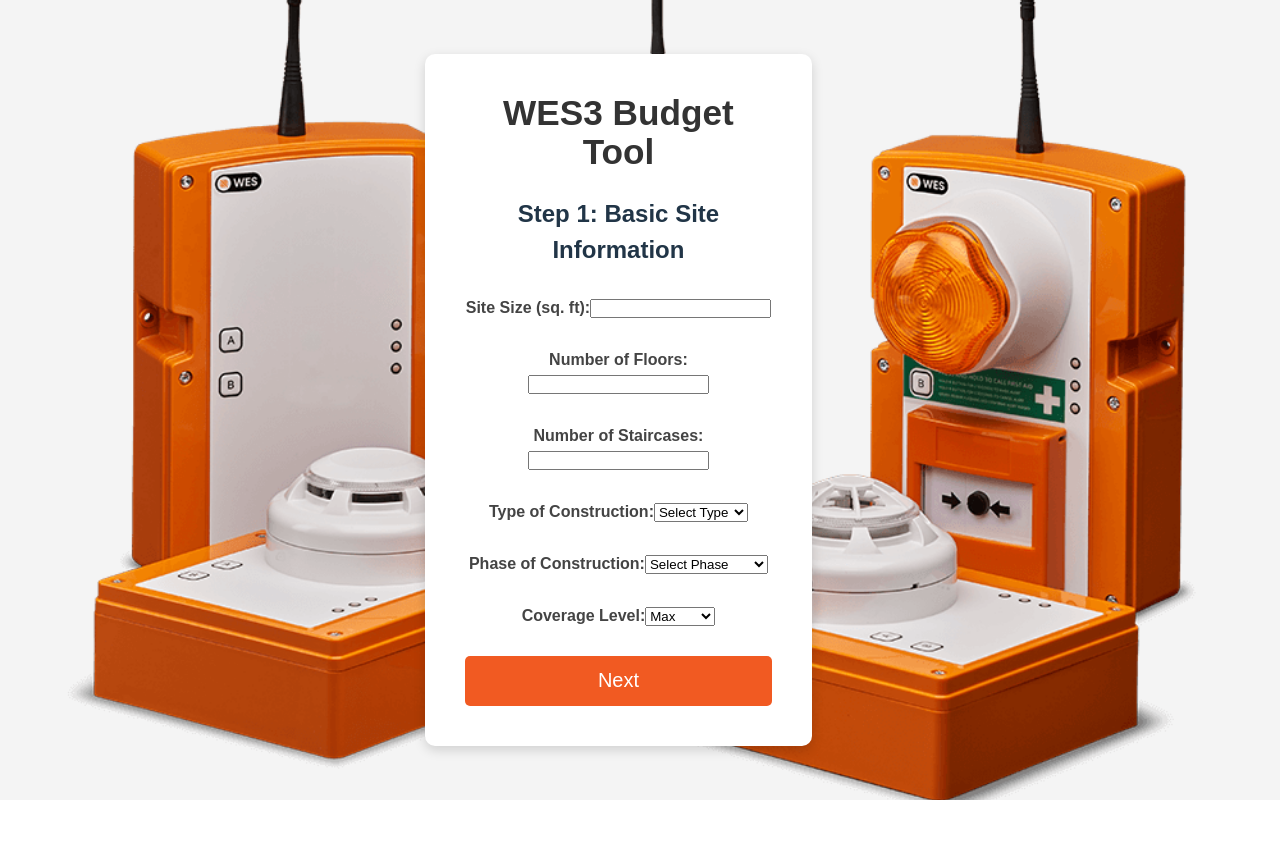
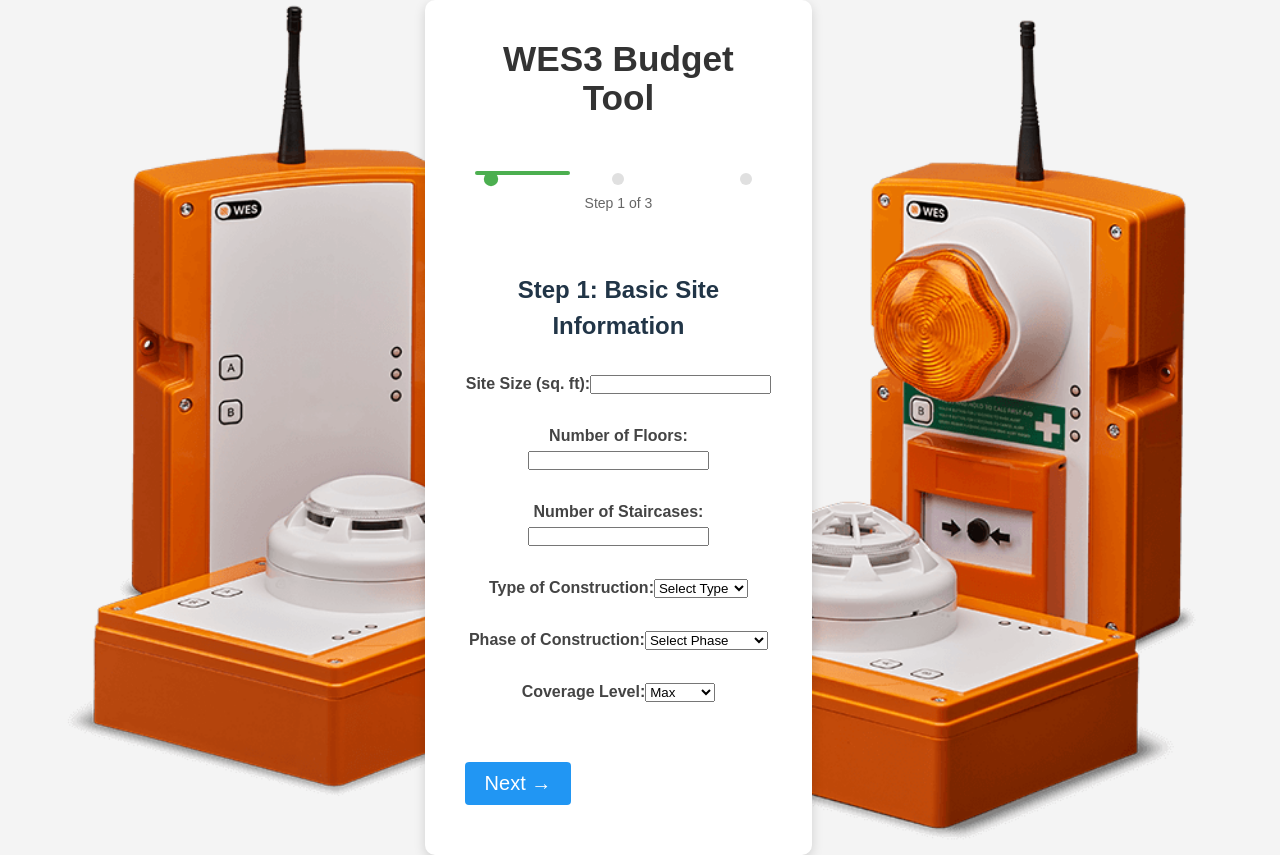
Before and after one commit to drewsuey/wes3tool.02, a React (Vite) app: page /budget-tool in a window 1280 px wide. Before the commit the page ends 800 px from the top, so only its background shows below. Built offline with nearby package versions, Linux system fonts and the light colour scheme.

Commit message:
added progress bar

```diff
--- /dev/null
+++ b/src/components/FormStep.css
@@ -0,0 +1,98 @@
+.progress-container {
+  margin: 20px 0;
+  padding: 10px;
+  position: relative;
+}
+
+.progress-bar {
+  height: 4px;
+  background: #4CAF50;
+  transition: width 0.3s ease;
+  border-radius: 2px;
+}
+
+.steps-indicator {
+  display: flex;
+  justify-content: space-between;
+  margin-top: -2px;
+  padding: 0 10px;
+}
+
+.step-dot {
+  width: 12px;
+  height: 12px;
+  background: #e0e0e0;
+  border-radius: 50%;
+  transition: all 0.3s ease;
+}
+
+.step-dot.active {
+  background: #4CAF50;
+  transform: scale(1.2);
+}
+
+.step-text {
+  text-align: center;
+  margin-top: 8px;
+  color: #666;
+  font-size: 14px;
+}
+
+.form-navigation {
+  display: flex;
+  justify-content: space-between;
+  margin-top: 20px;
+  padding: 10px 0;
+}
+
+.nav-button {
+  padding: 10px 20px;
+  border: none;
+  border-radius: 4px;
+  cursor: pointer;
+  font-weight: 500;
+  transition: all 0.3s ease;
+}
+
+.prev-button {
+  background-color: #f5f5f5;
+  color: #333;
+}
+
+.prev-button:hover {
+  background-color: #e0e0e0;
+}
+
+.next-button {
+  background-color: #2196F3;
+  color: white;
+}
+
+.next-button:hover {
+  background-color: #1976D2;
+}
+
+.submit-button {
+  background-color: #4CAF50;
+  color: white;
+}
+
+.submit-button:hover {
+  background-color: #388E3C;
+}
+
+/* Add some animation for step transitions */
+.wes3-form {
+  animation: fadeIn 0.3s ease;
+}
+
+@keyframes fadeIn {
+  from {
+    opacity: 0;
+    transform: translateY(10px);
+  }
+  to {
+    opacity: 1;
+    transform: translateY(0);
+  }
+}
--- a/src/components/FormStep.jsx
+++ b/src/components/FormStep.jsx
@@ -1,9 +1,11 @@
 // src/components/FormStep.jsx
 import React, { useState } from 'react';
 import { Tooltip } from 'react-tooltip';
+import './FormStep.css';
 
 function FormStep({ onUpdate }) {
   const [step, setStep] = useState(1);
+  const totalSteps = 3;
   const [formData, setFormData] = useState({
     siteSize: '',
     floors: '',
@@ -32,8 +34,30 @@
     onUpdate(formData);
   };
 
+  const renderProgressBar = () => {
+    const progress = (step / totalSteps) * 100;
+    return (
+      <div className="progress-container">
+        <div className="progress-bar" style={{ width: `${progress}%` }}></div>
+        <div className="steps-indicator">
+          {Array.from({ length: totalSteps }, (_, i) => (
+            <div
+              key={i}
+              className={`step-dot ${i + 1 <= step ? 'active' : ''}`}
+              data-tooltip-id={`step-${i + 1}`}
+              data-tooltip-content={`Step ${i + 1}`}
+            />
+          ))}
+        </div>
+        <div className="step-text">Step {step} of {totalSteps}</div>
+      </div>
+    );
+  };
+
   return (
     <form className="wes3-form" onSubmit={handleSubmit}>
+      {renderProgressBar()}
+
       {step === 1 && (
   <>
     <h2>Step 1: Basic Site Information</h2>
@@ -139,7 +163,30 @@
       <Tooltip id="tooltip-coverageLevel" />
     </div>
 
-    <button type="button" onClick={handleNext}>Next</button>
+    <div className="form-navigation">
+      {step > 1 && (
+        <button
+          type="button"
+          onClick={handlePrevious}
+          className="nav-button prev-button"
+        >
+          ← Previous
+        </button>
+      )}
+      {step < totalSteps ? (
+        <button
+          type="button"
+          onClick={handleNext}
+          className="nav-button next-button"
+        >
+          Next →
+        </button>
+      ) : (
+        <button type="submit" className="nav-button submit-button">
+          Calculate Estimate
+        </button>
+      )}
+    </div>
   </>
 )}
 
@@ -226,12 +273,28 @@
             <Tooltip id="tooltip-reactIntegration" />
           </div>
 
-          <button type="button" onClick={handlePrevious}>
-            Previous
-          </button>
-          <button type="button" onClick={handleNext}>
-            Next
-          </button>
+          <div className="form-navigation">
+            <button
+              type="button"
+              onClick={handlePrevious}
+              className="nav-button prev-button"
+            >
+              ← Previous
+            </button>
+            {step < totalSteps ? (
+              <button
+                type="button"
+                onClick={handleNext}
+                className="nav-button next-button"
+              >
+                Next →
+              </button>
+            ) : (
+              <button type="submit" className="nav-button submit-button">
+                Calculate Estimate
+              </button>
+            )}
+          </div>
         </>
       )}
 
@@ -253,8 +316,18 @@
       <li>REACT Integration: {formData.reactIntegration ? 'Yes' : 'No'}</li>
     </ul>
 
-    <button type="button" onClick={handlePrevious}>Previous</button>
-    <button type="submit">Submit</button>
+    <div className="form-navigation">
+      <button
+        type="button"
+        onClick={handlePrevious}
+        className="nav-button prev-button"
+      >
+        ← Previous
+      </button>
+      <button type="submit" className="nav-button submit-button">
+        Submit
+      </button>
+    </div>
   </>
 )}
     </form>
```
